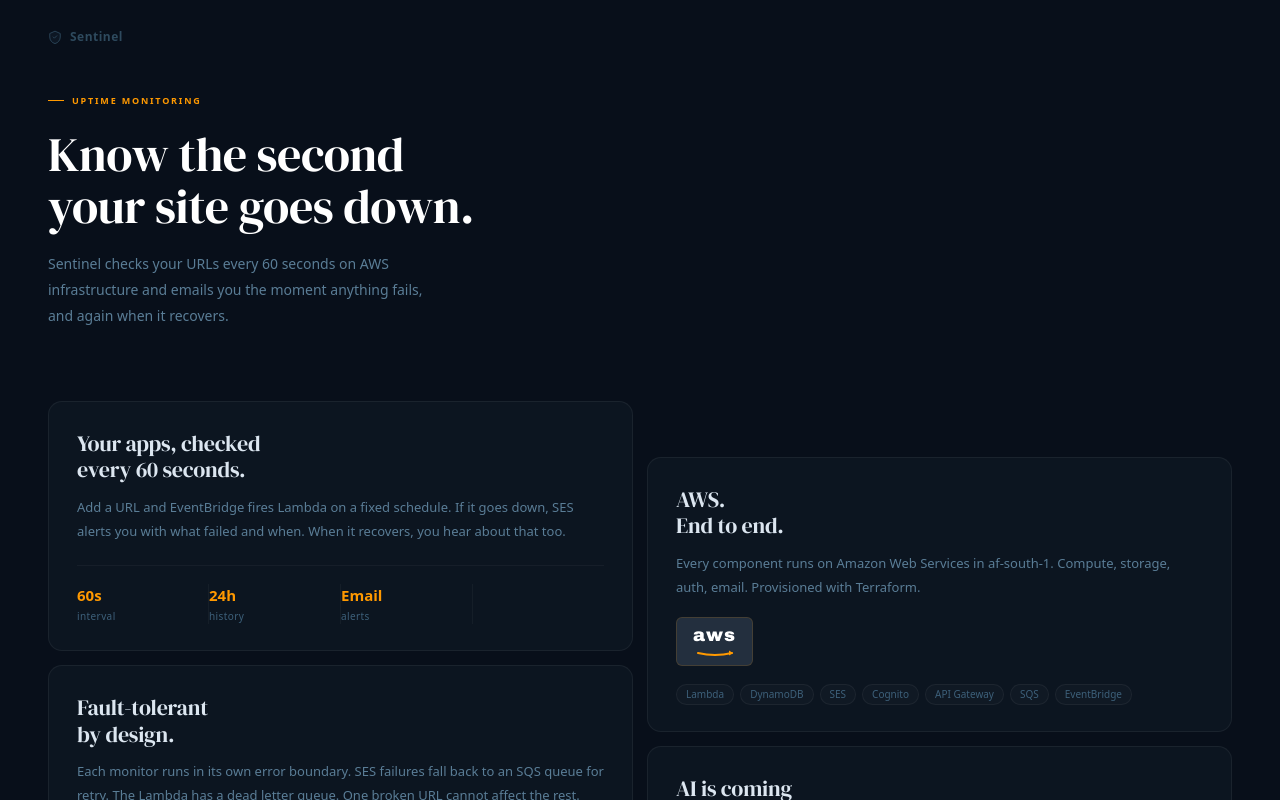
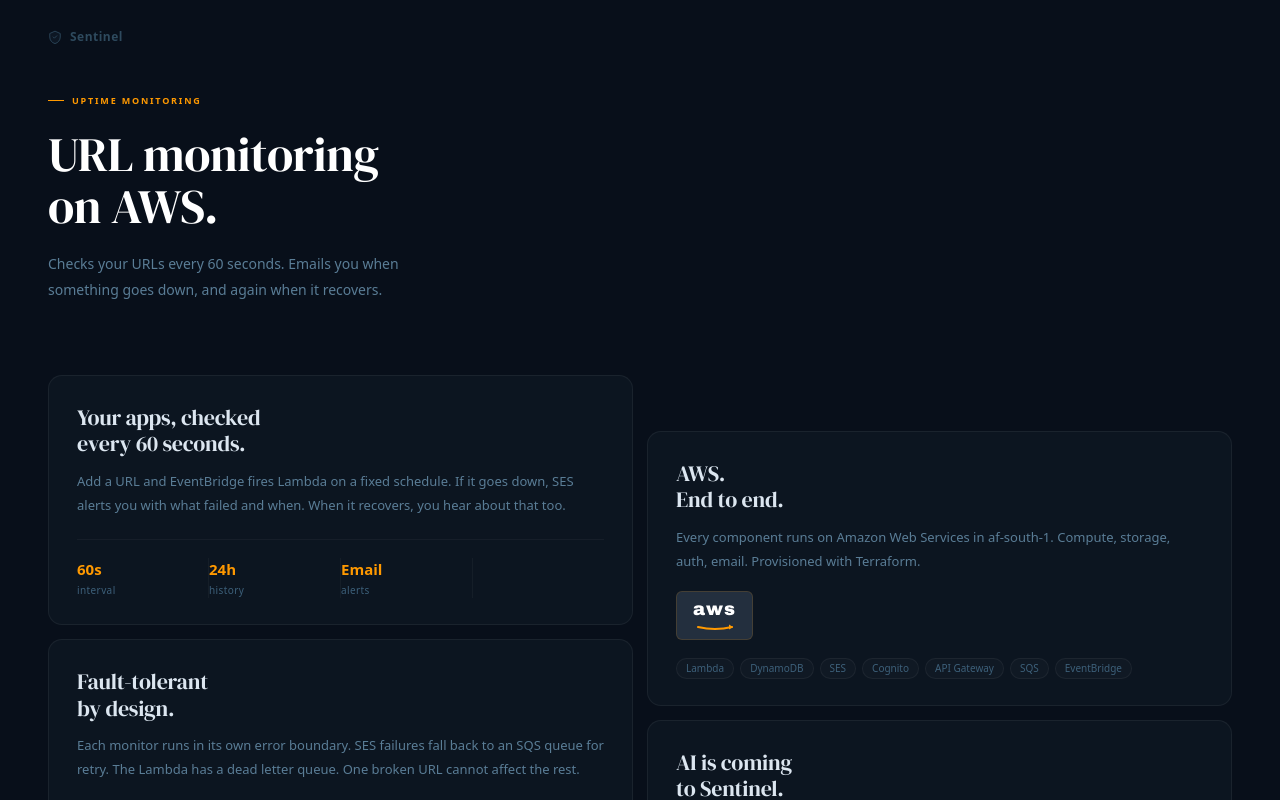
Before and after one commit to denzelchingodza/Sentinel, a Next.js app in the folder frontend/: page / in a window 1280 px wide. Shown: the top 800 px of the page. Built offline with nearby package versions, Linux system fonts and the light colour scheme.

Commit message:
landing: plain hero copy

```diff
--- a/frontend/app/page.tsx
+++ b/frontend/app/page.tsx
@@ -101,11 +101,11 @@ export default function Home() {
             </div>
             <h1 data-reveal data-delay="80"
               style={{ fontFamily: "'DM Serif Display', Georgia, serif", fontSize: "clamp(30px, 5vw, 48px)", fontWeight: 400, lineHeight: 1.1, letterSpacing: "-0.01em", color: "#fff", margin: "0 0 18px" }}>
-              Know the second<br />your site goes down.
+              URL monitoring<br />on AWS.
             </h1>
             <p data-reveal data-delay="160"
               style={{ ...BODY, maxWidth: 400, fontSize: 14 }}>
-              Sentinel checks your URLs every 60 seconds on AWS infrastructure and emails you the moment anything fails, and again when it recovers.
+              Checks your URLs every 60 seconds. Emails you when something goes down, and again when it recovers.
             </p>
           </div>
 
```
